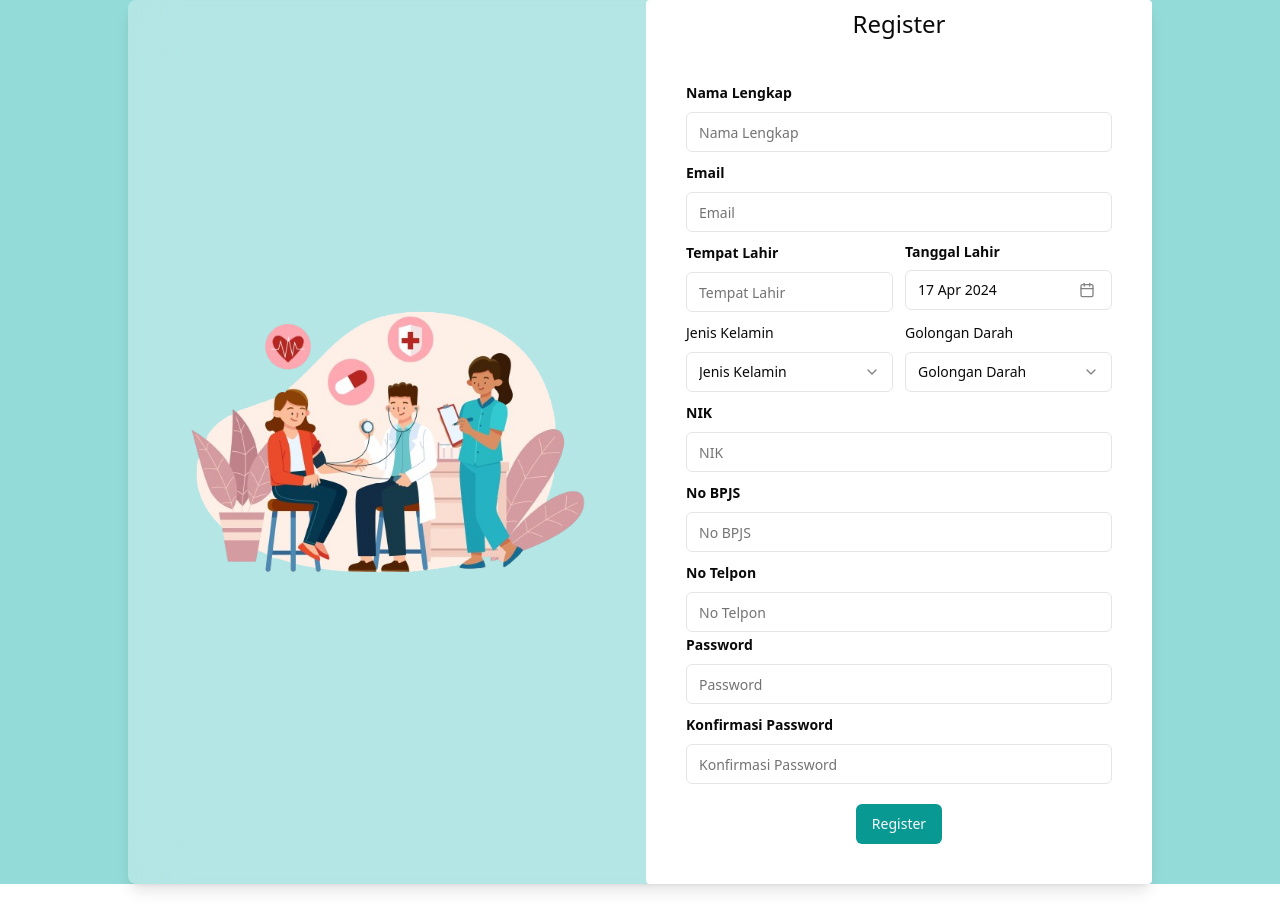
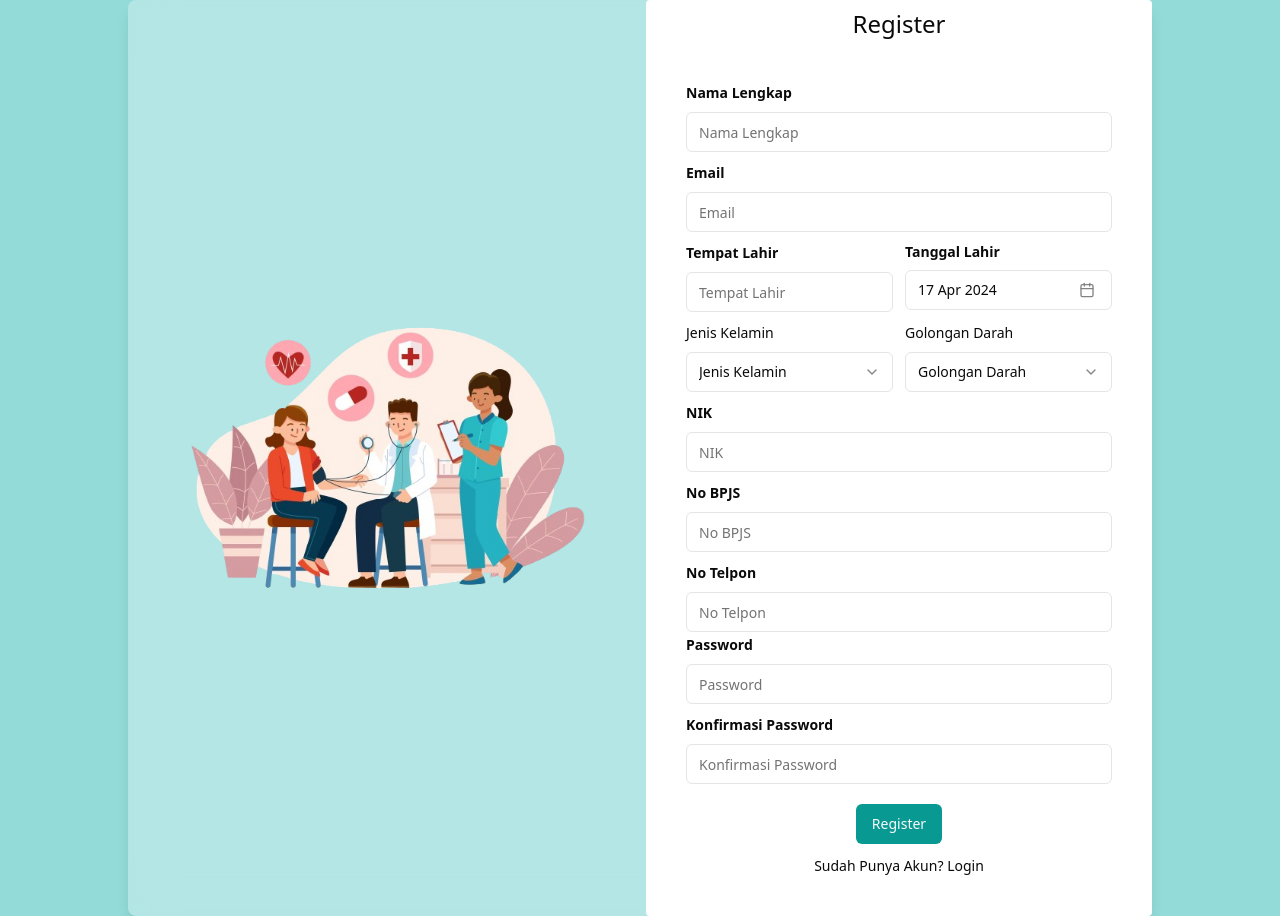
Before and after one commit to Medqueue-Alta/Medqueue-FE, a React (Vite) app: page /register in a window 1280 px wide. Before the commit the page ends 884 px from the top, so only its background shows below. Built offline with nearby package versions, Linux system fonts and the light colour scheme.

Commit message:
fix: minor fix

```diff
--- a/src/pages/auth/Register.tsx
+++ b/src/pages/auth/Register.tsx
@@ -5,6 +5,7 @@ import { zodResolver } from "@hookform/resolvers/zod";
 import { useForm } from "react-hook-form";
 import { RegisterSchema, registerSchema } from "@/utils/api/auth/type";
 import { Form } from "@/components/ui/form";
+import { Link } from "react-router-dom";
 import { useToast } from "@/components/ui/use-toast";
 import { userRegister } from "@/utils/api/auth/api";
 import { useNavigate } from "react-router-dom";
@@ -257,6 +258,12 @@ const Register = () => {
             </div>
           </form>
         </Form>
+        <p className="text-center mt-3 text-sm">
+          Sudah Punya Akun?{" "}
+          <Link to={"/login"} className="hover:text-[#1c5e5b] duration-500">
+            Login
+          </Link>
+        </p>
       </div>
     </AuthLayout>
   );
```
